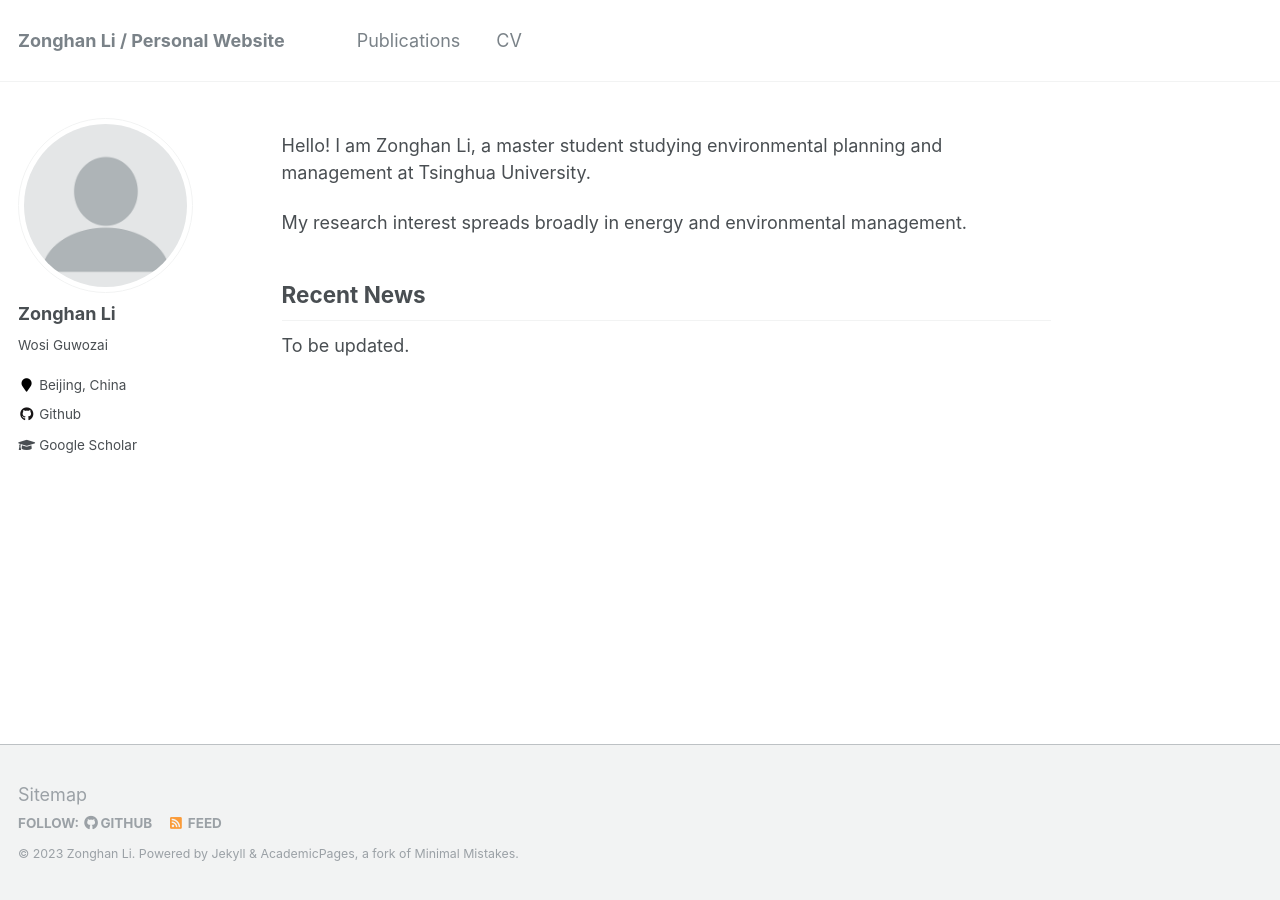
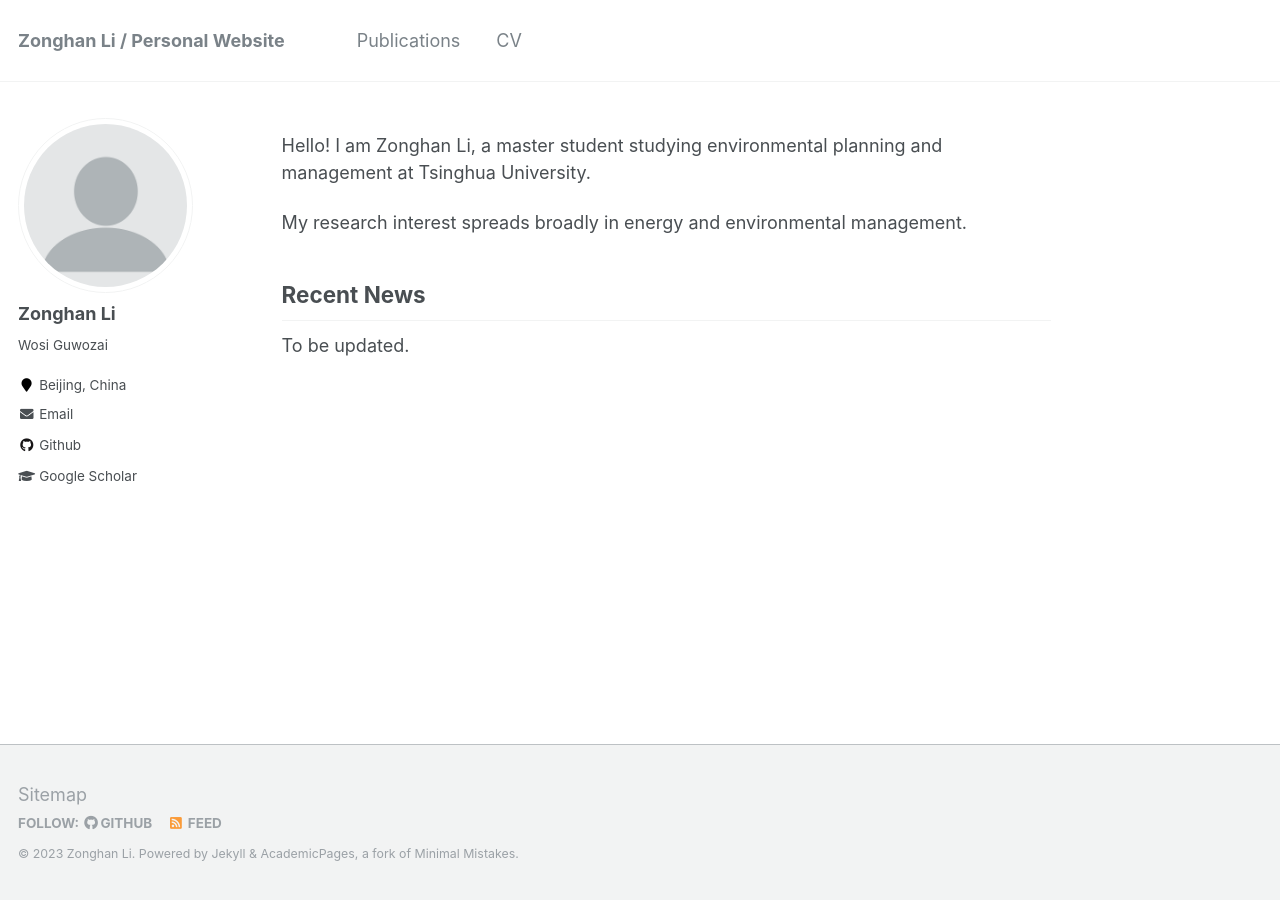
Before and after one commit to lzh3278/lzh.github.io, a Jekyll site: the page built from _pages/about.md, in a window 1280 px wide. Built offline with Jekyll 4.4.1, drawn with Linux system fonts in a browser that asks for light colours.

Commit message:
Update _config.yml

```diff
--- a/_config.yml
+++ b/_config.yml
@@ -116,6 +116,7 @@ author:
   youtube          :
   wikipedia        :
   wechat           : aar3278
+  email            : tsinghua@duck.com
 
 
 # Reading Files
```
